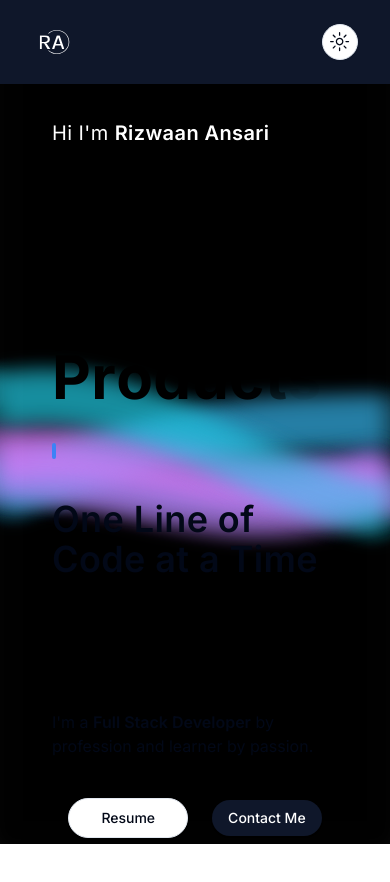
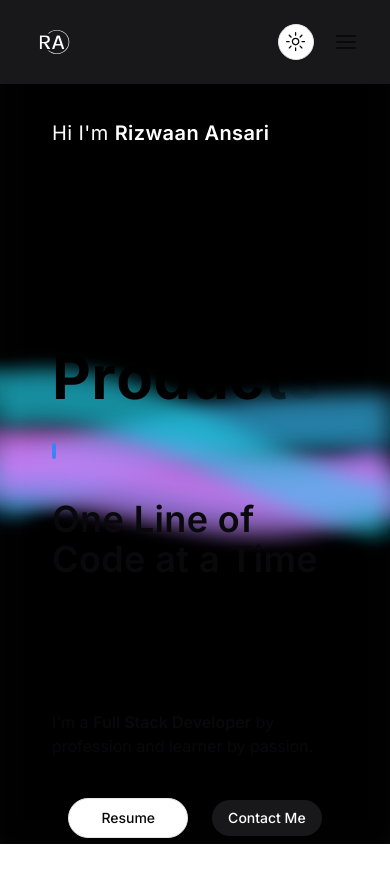
Before and after one commit to RizWaaN3024/next-js-practice-project-2, a Next.js app: page / in a window 390 px wide. Shown: the top 882 px of the page. Built offline with nearby package versions, Linux system fonts and the light colour scheme.

Commit message:
Implemented Mobile Navigation

```diff
--- a/app/globals.css
+++ b/app/globals.css
@@ -2,69 +2,54 @@
   @tailwind components;
   @tailwind utilities;
 
+
   @layer base {
     :root {
       --background: 0 0% 100%;
-      --foreground: 222.2 84% 4.9%;
-
+      --foreground: 240 10% 3.9%;
       --card: 0 0% 100%;
-      --card-foreground: 222.2 84% 4.9%;
-
+      --card-foreground: 240 10% 3.9%;
       --popover: 0 0% 100%;
-      --popover-foreground: 222.2 84% 4.9%;
-
-      --primary: 222.2 47.4% 11.2%;
-      --primary-foreground: 210 40% 98%;
-
-      --secondary: 210 40% 96.1%;
-      --secondary-foreground: 222.2 47.4% 11.2%;
-
-      --muted: 210 40% 96.1%;
-      --muted-foreground: 215.4 16.3% 46.9%;
-
-      --accent: 210 40% 96.1%;
-      --accent-foreground: 222.2 47.4% 11.2%;
-
+      --popover-foreground: 240 10% 3.9%;
+      --primary: 240 5.9% 10%;
+      --primary-foreground: 0 0% 98%;
+      --secondary: 240 4.8% 95.9%;
+      --secondary-foreground: 240 5.9% 10%;
+      --muted: 240 4.8% 95.9%;
+      --muted-foreground: 240 3.8% 46.1%;
+      --accent: 240 4.8% 95.9%;
+      --accent-foreground: 240 5.9% 10%;
       --destructive: 0 84.2% 60.2%;
-      --destructive-foreground: 210 40% 98%;
-
-      --border: 214.3 31.8% 91.4%;
-      --input: 214.3 31.8% 91.4%;
-      --ring: 222.2 84% 4.9%;
-
+      --destructive-foreground: 0 0% 98%;
+      --border: 240 5.9% 90%;
+      --input: 240 5.9% 90%;
+      --ring: 240 5.9% 10%;
       --radius: 0.5rem;
     }
 
     .dark {
-      --background: 222.2 84% 4.9%;
-      --foreground: 210 40% 98%;
-
-      --card: 222.2 84% 4.9%;
-      --card-foreground: 210 40% 98%;
-
-      --popover: 222.2 84% 4.9%;
-      --popover-foreground: 210 40% 98%;
-
-      --primary: 210 40% 98%;
-      --primary-foreground: 222.2 47.4% 11.2%;
-
-      --secondary: 217.2 32.6% 17.5%;
-      --secondary-foreground: 210 40% 98%;
-
-      --muted: 217.2 32.6% 17.5%;
-      --muted-foreground: 215 20.2% 65.1%;
-
-      --accent: 217.2 32.6% 17.5%;
-      --accent-foreground: 210 40% 98%;
-
+      --background: 240 10% 3.9%;
+      --foreground: 0 0% 98%;
+      --card: 240 10% 3.9%;
+      --card-foreground: 0 0% 98%;
+      --popover: 240 10% 3.9%;
+      --popover-foreground: 0 0% 98%;
+      --primary: 0 0% 98%;
+      --primary-foreground: 240 5.9% 10%;
+      --secondary: 240 3.7% 15.9%;
+      --secondary-foreground: 0 0% 98%;
+      --muted: 240 3.7% 15.9%;
+      --muted-foreground: 240 5% 64.9%;
+      --accent: 240 3.7% 15.9%;
+      --accent-foreground: 0 0% 98%;
       --destructive: 0 62.8% 30.6%;
-      --destructive-foreground: 210 40% 98%;
-
-      --border: 217.2 32.6% 17.5%;
-      --input: 217.2 32.6% 17.5%;
-      --ring: 212.7 26.8% 83.9%;
+      --destructive-foreground: 0 0% 98%;
+      --border: 240 3.7% 15.9%;
+      --input: 240 3.7% 15.9%;
+      --ring: 240 4.9% 83.9%;
     }
   }
+
 
   @layer base {
     * {
--- a/components/Header.tsx
+++ b/components/Header.tsx
@@ -5,6 +5,7 @@
 import Nav from './Nav';
 import ThemeToggler from './ThemeToggler';
 import { useTheme } from 'next-themes';
+import MobileNav from './MobileNav';
 
 const Header = () => {
     const {theme, setTheme} = useTheme();
@@ -35,7 +36,13 @@
                     underLineStyles={`absolute left-0 top-full h-[2px] bg-white w-full`}
                 />
             </div>
+            <div className='flex items-center gap-x-5'>
             <ThemeToggler />
+            <div className='xl:hidden'>
+              <MobileNav />
+            </div>
+            </div>
+
         </div>
       </div>
     </header>
--- /dev/null
+++ b/components/MobileNav.tsx
@@ -0,0 +1,29 @@
+import React from 'react'
+import { Sheet, SheetContent, SheetTrigger  } from './ui/sheet'
+import {AlignJustify} from 'lucide-react';
+import Nav from './Nav';
+import SocialIcons from './SocialIcons';
+
+const MobileNav = () => {
+  return (
+    <Sheet>
+      <SheetTrigger asChild>
+        <AlignJustify className='cursor-pointer'/>
+      </SheetTrigger>
+      <SheetContent>
+        <div className='flex flex-col items-center justify-between h-full py-8'>
+            <div className='flex flex-col items-center justify-between gap-y-32'>
+                <img src="/logo-no-background.svg" alt="" height={70} width={70}/>
+                <Nav containerStyles={`flex flex-col gap-y-8`}
+                    linkStyles={`text-2xl`}
+                    underLineStyles=''
+                />
+            </div>
+            <SocialIcons />
+        </div>
+      </SheetContent>
+    </Sheet>
+  )
+}
+
+export default MobileNav
--- /dev/null
+++ b/components/ui/sheet.tsx
@@ -0,0 +1,140 @@
+"use client"
+
+import * as React from "react"
+import * as SheetPrimitive from "@radix-ui/react-dialog"
+import { Cross2Icon } from "@radix-ui/react-icons"
+import { cva, type VariantProps } from "class-variance-authority"
+
+import { cn } from "@/lib/utils"
+
+const Sheet = SheetPrimitive.Root
+
+const SheetTrigger = SheetPrimitive.Trigger
+
+const SheetClose = SheetPrimitive.Close
+
+const SheetPortal = SheetPrimitive.Portal
+
+const SheetOverlay = React.forwardRef<
+  React.ElementRef<typeof SheetPrimitive.Overlay>,
+  React.ComponentPropsWithoutRef<typeof SheetPrimitive.Overlay>
+>(({ className, ...props }, ref) => (
+  <SheetPrimitive.Overlay
+    className={cn(
+      "fixed inset-0 z-50 bg-black/80  data-[state=open]:animate-in data-[state=closed]:animate-out data-[state=closed]:fade-out-0 data-[state=open]:fade-in-0",
+      className
+    )}
+    {...props}
+    ref={ref}
+  />
+))
+SheetOverlay.displayName = SheetPrimitive.Overlay.displayName
+
+const sheetVariants = cva(
+  "fixed z-50 gap-4 bg-background p-6 shadow-lg transition ease-in-out data-[state=open]:animate-in data-[state=closed]:animate-out data-[state=closed]:duration-300 data-[state=open]:duration-500",
+  {
+    variants: {
+      side: {
+        top: "inset-x-0 top-0 border-b data-[state=closed]:slide-out-to-top data-[state=open]:slide-in-from-top",
+        bottom:
+          "inset-x-0 bottom-0 border-t data-[state=closed]:slide-out-to-bottom data-[state=open]:slide-in-from-bottom",
+        left: "inset-y-0 left-0 h-full w-3/4 border-r data-[state=closed]:slide-out-to-left data-[state=open]:slide-in-from-left sm:max-w-sm",
+        right:
+          "inset-y-0 right-0 h-full w-3/4 border-l data-[state=closed]:slide-out-to-right data-[state=open]:slide-in-from-right sm:max-w-sm",
+      },
+    },
+    defaultVariants: {
+      side: "right",
+    },
+  }
+)
+
+interface SheetContentProps
+  extends React.ComponentPropsWithoutRef<typeof SheetPrimitive.Content>,
+    VariantProps<typeof sheetVariants> {}
+
+const SheetContent = React.forwardRef<
+  React.ElementRef<typeof SheetPrimitive.Content>,
+  SheetContentProps
+>(({ side = "right", className, children, ...props }, ref) => (
+  <SheetPortal>
+    <SheetOverlay />
+    <SheetPrimitive.Content
+      ref={ref}
+      className={cn(sheetVariants({ side }), className)}
+      {...props}
+    >
+      {children}
+      <SheetPrimitive.Close className="absolute right-4 top-4 rounded-sm opacity-70 ring-offset-background transition-opacity hover:opacity-100 focus:outline-none focus:ring-2 focus:ring-ring focus:ring-offset-2 disabled:pointer-events-none data-[state=open]:bg-secondary">
+        <Cross2Icon className="h-4 w-4" />
+        <span className="sr-only">Close</span>
+      </SheetPrimitive.Close>
+    </SheetPrimitive.Content>
+  </SheetPortal>
+))
+SheetContent.displayName = SheetPrimitive.Content.displayName
+
+const SheetHeader = ({
+  className,
+  ...props
+}: React.HTMLAttributes<HTMLDivElement>) => (
+  <div
+    className={cn(
+      "flex flex-col space-y-2 text-center sm:text-left",
+      className
+    )}
+    {...props}
+  />
+)
+SheetHeader.displayName = "SheetHeader"
+
+const SheetFooter = ({
+  className,
+  ...props
+}: React.HTMLAttributes<HTMLDivElement>) => (
+  <div
+    className={cn(
+      "flex flex-col-reverse sm:flex-row sm:justify-end sm:space-x-2",
+      className
+    )}
+    {...props}
+  />
+)
+SheetFooter.displayName = "SheetFooter"
+
+const SheetTitle = React.forwardRef<
+  React.ElementRef<typeof SheetPrimitive.Title>,
+  React.ComponentPropsWithoutRef<typeof SheetPrimitive.Title>
+>(({ className, ...props }, ref) => (
+  <SheetPrimitive.Title
+    ref={ref}
+    className={cn("text-lg font-semibold text-foreground", className)}
+    {...props}
+  />
+))
+SheetTitle.displayName = SheetPrimitive.Title.displayName
+
+const SheetDescription = React.forwardRef<
+  React.ElementRef<typeof SheetPrimitive.Description>,
+  React.ComponentPropsWithoutRef<typeof SheetPrimitive.Description>
+>(({ className, ...props }, ref) => (
+  <SheetPrimitive.Description
+    ref={ref}
+    className={cn("text-sm text-muted-foreground", className)}
+    {...props}
+  />
+))
+SheetDescription.displayName = SheetPrimitive.Description.displayName
+
+export {
+  Sheet,
+  SheetPortal,
+  SheetOverlay,
+  SheetTrigger,
+  SheetClose,
+  SheetContent,
+  SheetHeader,
+  SheetFooter,
+  SheetTitle,
+  SheetDescription,
+}
--- a/package.json
+++ b/package.json
@@ -9,6 +9,7 @@
     "lint": "next lint"
   },
   "dependencies": {
+    "@radix-ui/react-dialog": "^1.0.5",
     "@radix-ui/react-icons": "^1.3.0",
     "@radix-ui/react-slot": "^1.0.2",
     "@react-three/drei": "^9.105.6",
```
Also changed, not shown: 1 other file (tests, documents, lock files or other folders).
